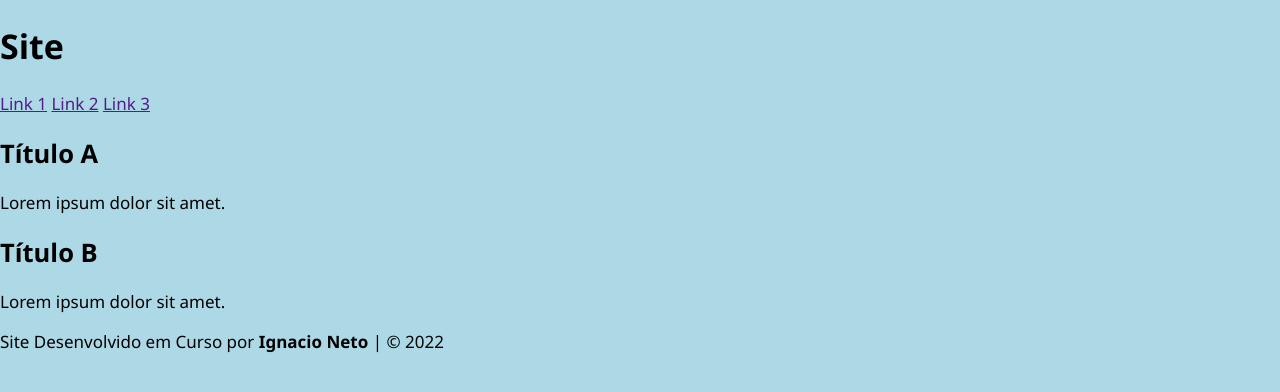
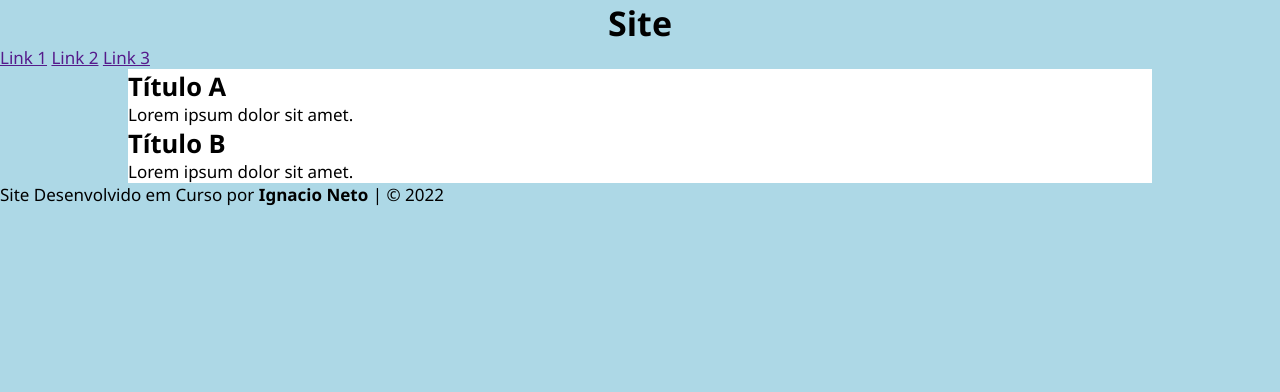
Before and after one commit to IgnacioNeto/exemplo-branches, a plain HTML site: page index.html in a window 1280 px wide. Drawn offline with Linux system fonts and the light colour scheme.

Commit message:
Adição de estilos

```diff
--- a/style.css
+++ b/style.css
@@ -5,6 +5,19 @@ html { font-size: 17px;}
 body {
     font-family: 'Segoe UI', Tahoma, Geneva, Verdana, sans-serif;
     background-color: lightblue;
+}
+
+body, h1, h2, p {
     margin: 0;
     padding: 0;
 }
+
+h1{
+    text-align: center;
+}
+main {
+    display: flex;
+    background-color: white;
+    width: 80%;
+    margin: auto;
+}
```
